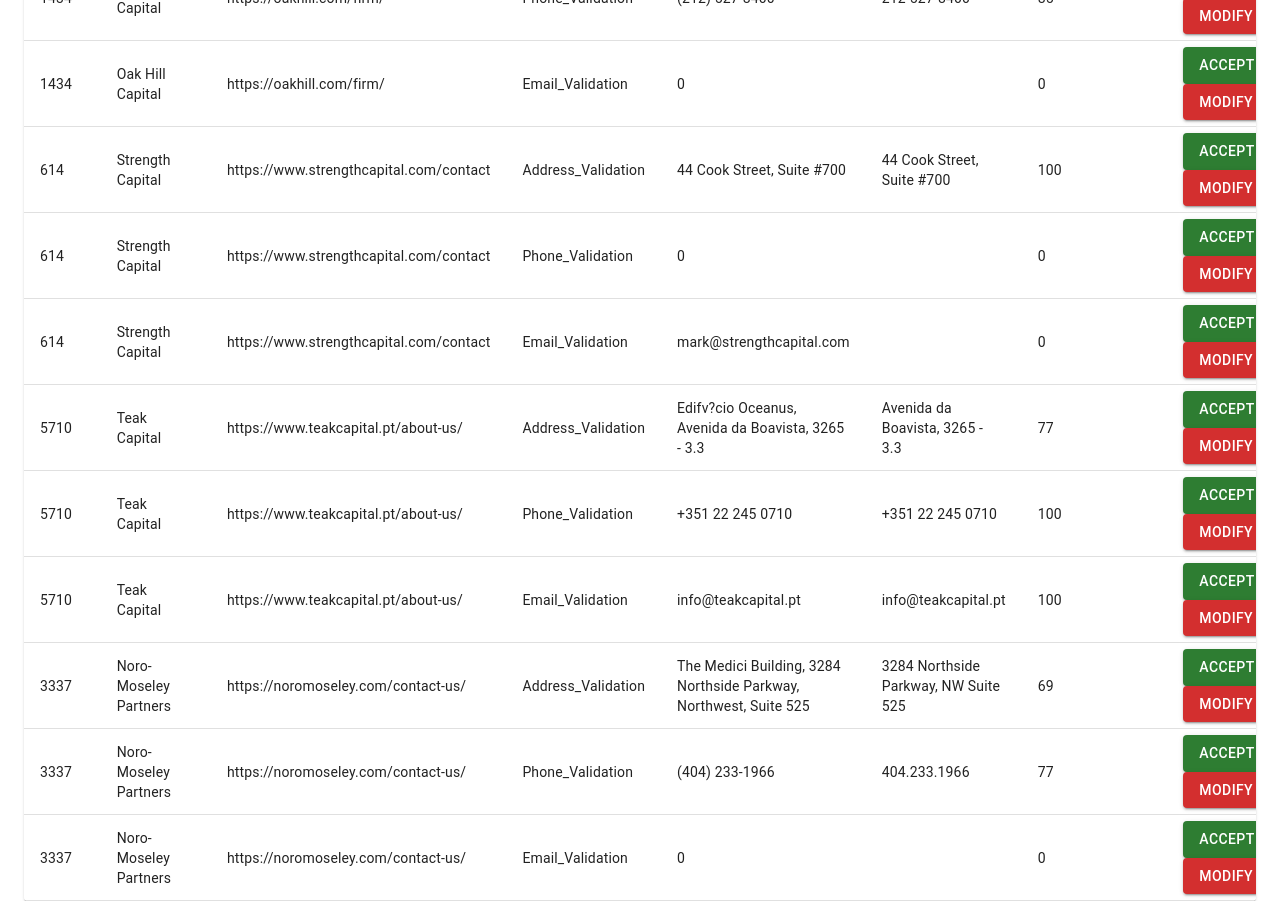
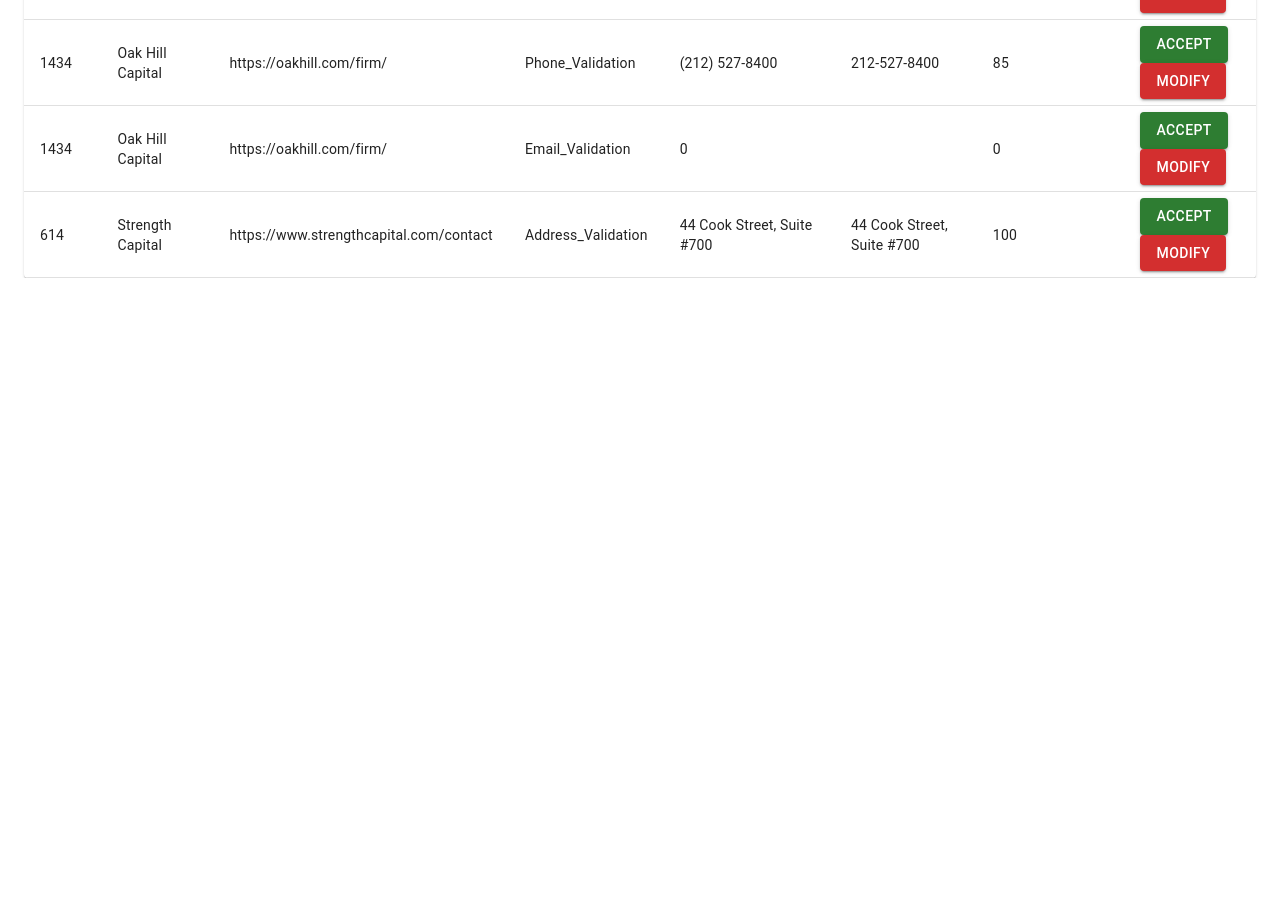
Before and after one commit to madhan7383/AddressValidation, a React (Create React App) app: page / in a window 1280 px wide. Shown: the part 820-1721 px from the top of the page. After the commit the page ends 1098 px from the top, so only its background shows below. Built offline with nearby package versions, Linux system fonts and the light colour scheme; the HTML template or start-up script is replaced by a standard one.

Commit message:
Add Accept All button to the table

```diff
--- a/src/App.js
+++ b/src/App.js
@@ -113,86 +113,6 @@
       "Extracted_Data": "44 Cook Street, Suite #700",
       "Match_Score": "100",
       "Status": ""
-    },
-    {
-      "Unique_Id": "614",
-      "Company_Name": "Strength Capital",
-      "Website_URL": "https://www.strengthcapital.com/contact",
-      "Field_Type": "Phone_Validation",
-      "Input_Data": "0",
-      "Extracted_Data": "",
-      "Match_Score": "0",
-      "Status": ""
-    },
-    {
-      "Unique_Id": "614",
-      "Company_Name": "Strength Capital",
-      "Website_URL": "https://www.strengthcapital.com/contact",
-      "Field_Type": "Email_Validation",
-      "Input_Data": "mark@strengthcapital.com",
-      "Extracted_Data": "",
-      "Match_Score": "0",
-      "Status": ""
-    },
-    {
-      "Unique_Id": "5710",
-      "Company_Name": "Teak Capital",
-      "Website_URL": "https://www.teakcapital.pt/about-us/",
-      "Field_Type": "Address_Validation",
-      "Input_Data": "Edifv?cio Oceanus, Avenida da Boavista, 3265 - 3.3",
-      "Extracted_Data": "Avenida da Boavista, 3265 - 3.3",
-      "Match_Score": "77",
-      "Status": ""
-    },
-    {
-      "Unique_Id": "5710",
-      "Company_Name": "Teak Capital",
-      "Website_URL": "https://www.teakcapital.pt/about-us/",
-      "Field_Type": "Phone_Validation",
-      "Input_Data": "+351 22 245 0710",
-      "Extracted_Data": "+351 22 245 0710",
-      "Match_Score": "100",
-      "Status": ""
-    },
-    {
-      "Unique_Id": "5710",
-      "Company_Name": "Teak Capital",
-      "Website_URL": "https://www.teakcapital.pt/about-us/",
-      "Field_Type": "Email_Validation",
-      "Input_Data": "info@teakcapital.pt",
-      "Extracted_Data": "info@teakcapital.pt",
-      "Match_Score": "100",
-      "Status": ""
-    },
-    {
-      "Unique_Id": "3337",
-      "Company_Name": "Noro-Moseley Partners",
-      "Website_URL": "https://noromoseley.com/contact-us/",
-      "Field_Type": "Address_Validation",
-      "Input_Data": "The Medici Building, 3284 Northside Parkway, Northwest, Suite 525",
-      "Extracted_Data": "3284 Northside Parkway, NW Suite 525",
-      "Match_Score": "69",
-      "Status": ""
-    },
-    {
-      "Unique_Id": "3337",
-      "Company_Name": "Noro-Moseley Partners",
-      "Website_URL": "https://noromoseley.com/contact-us/",
-      "Field_Type": "Phone_Validation",
-      "Input_Data": "(404) 233-1966",
-      "Extracted_Data": "404.233.1966",
-      "Match_Score": "77",
-      "Status": ""
-    },
-    {
-      "Unique_Id": "3337",
-      "Company_Name": "Noro-Moseley Partners",
-      "Website_URL": "https://noromoseley.com/contact-us/",
-      "Field_Type": "Email_Validation",
-      "Input_Data": "0",
-      "Extracted_Data": "",
-      "Match_Score": "0",
-      "Status": ""
     }
   ];
 
@@ -207,6 +127,11 @@
   const handleModify = (index) => {
     const updated = [...csvData];
     updated[index].Status = 'Modified';
+    setCsvData(updated);
+  };
+
+  const handleAcceptAll = () => {
+    const updated = csvData.map(row => ({ ...row, Status: 'Accepted' }));
     setCsvData(updated);
   };
 
@@ -228,7 +153,18 @@
               <TableCell>Extracted Data</TableCell>
               <TableCell>Match Score</TableCell>
               <TableCell>Status</TableCell>
-              <TableCell>Actions</TableCell>
+              <TableCell>
+                <Button
+                  variant="contained"
+                  color="success"
+                  onClick={handleAcceptAll}
+                  sx={{ mb: 1 }}
+                >
+                  Accept All
+                </Button>
+                <br />
+                Actions
+              </TableCell>
             </TableRow>
           </TableHead>
           <TableBody>
```
